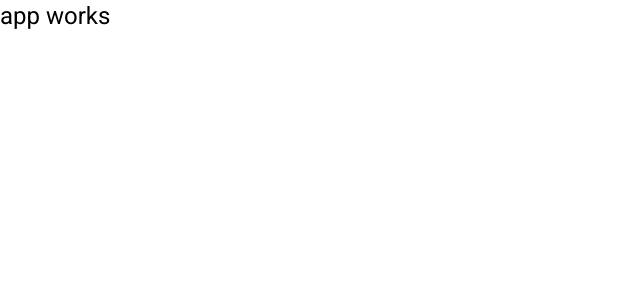
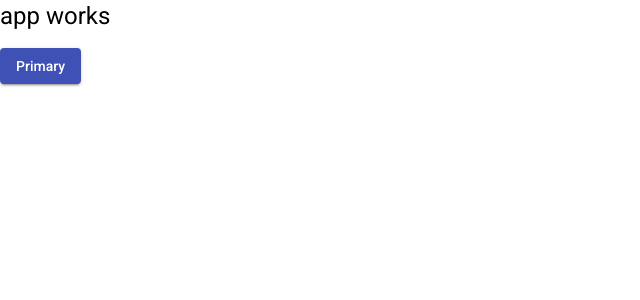
Before and after one commit to fabiolopesramos/frontdesafio, an Angular app: page / in a window 1280 px wide. Shown: the top 300 px of the page, without its empty margins (0-640 px from the left). Built offline with nearby package versions, Linux system fonts and the light colour scheme.

Commit message:
inclusão dos imports

```diff
--- a/src/app/app.component.html
+++ b/src/app/app.component.html
@@ -1 +1,2 @@
 <h1>app works</h1>
+<button mat-raised-button color="primary">Primary</button>
```
Also changed, not shown: src/app/app.module.ts (+38 -1 lines).
